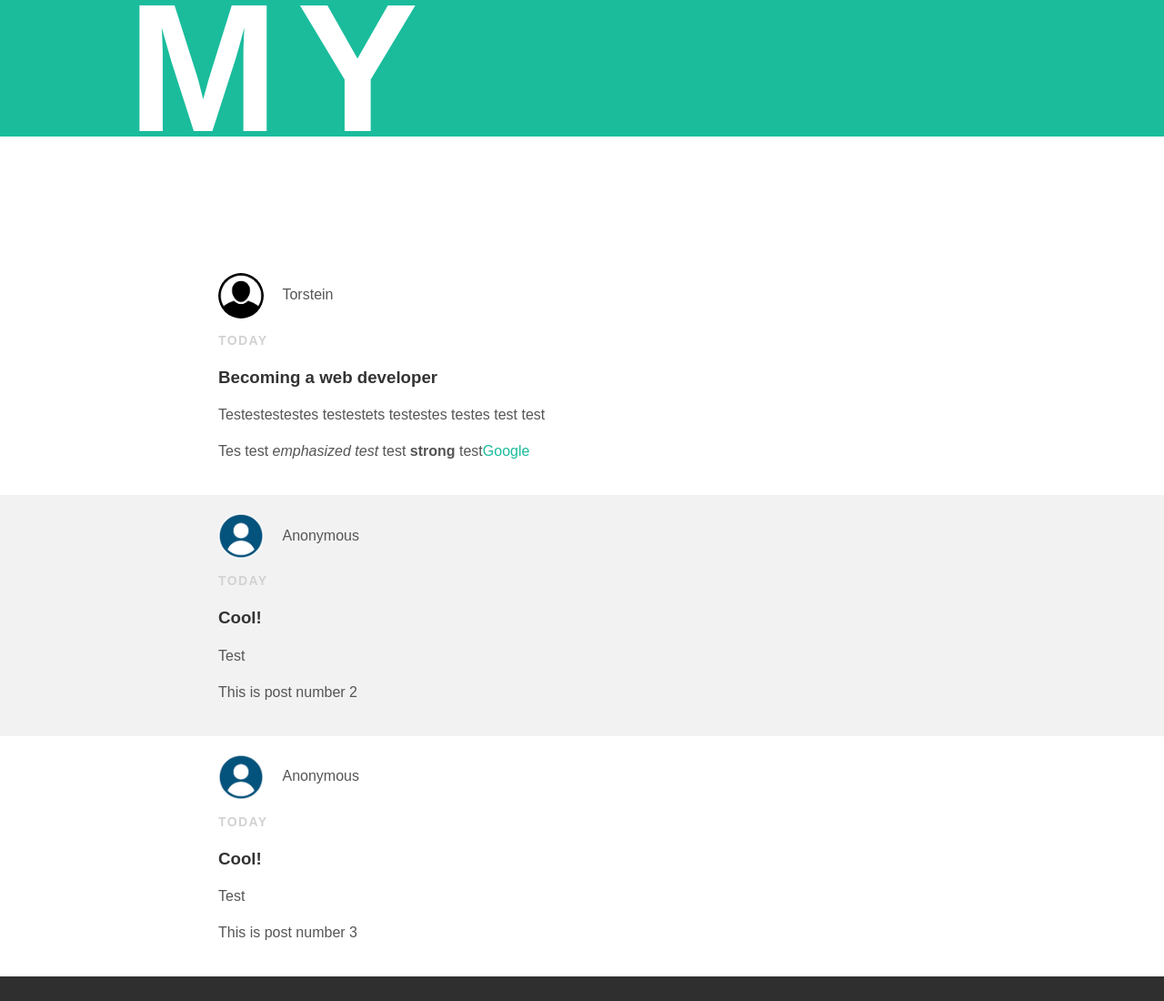
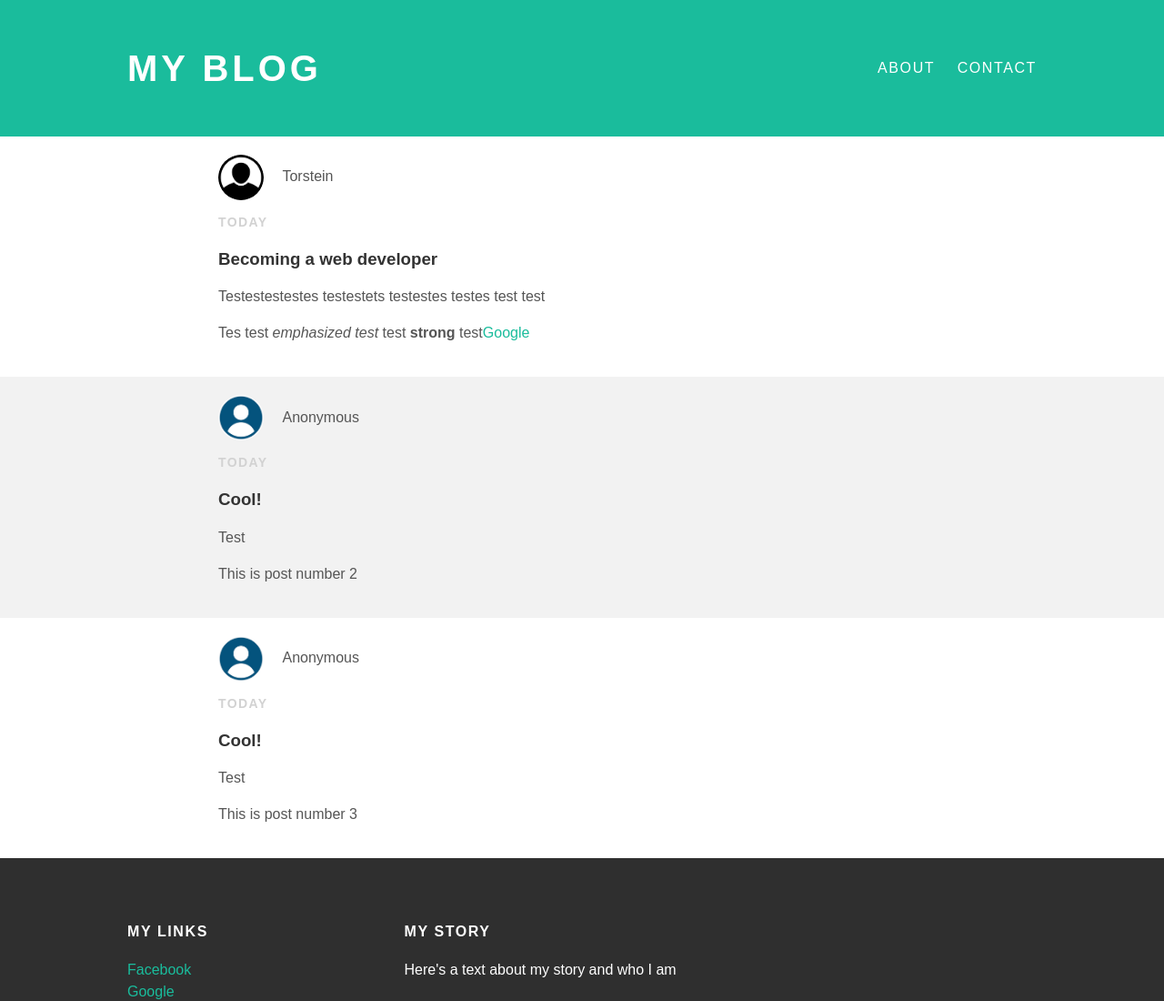
Before and after one commit to torsteinrege/torsteinrege.github.io, a plain HTML site: page index.html in a window 1280 px wide. Shown: the top 1100 px of the page at 91% size. Drawn offline with Linux system fonts and the light colour scheme.

Commit message:
Update style.css

```diff
--- a/style.css
+++ b/style.css
@@ -25,7 +25,7 @@ body{
 #header-title {
     display: block;
     float: left;
-    font-size: 200px;
+    font-size: 40px;
     font-weight: bold;
 }
 
```
